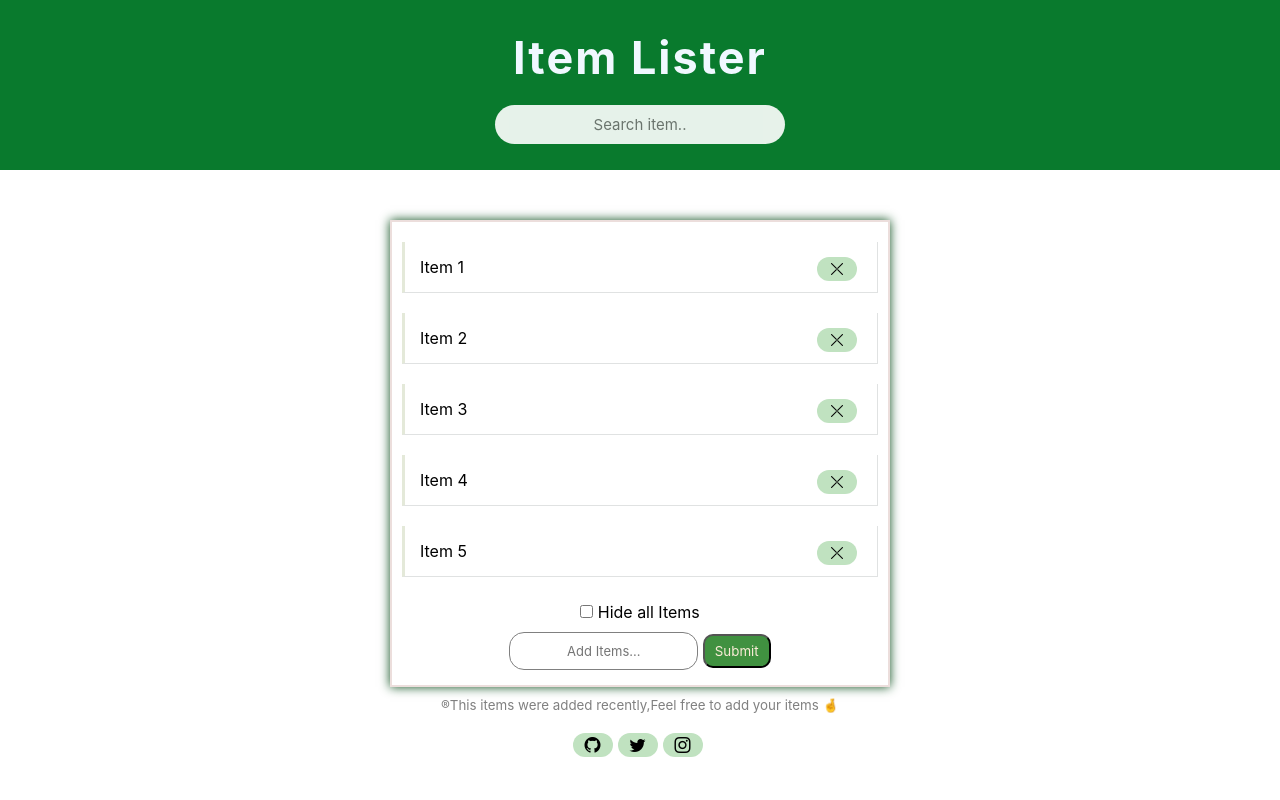
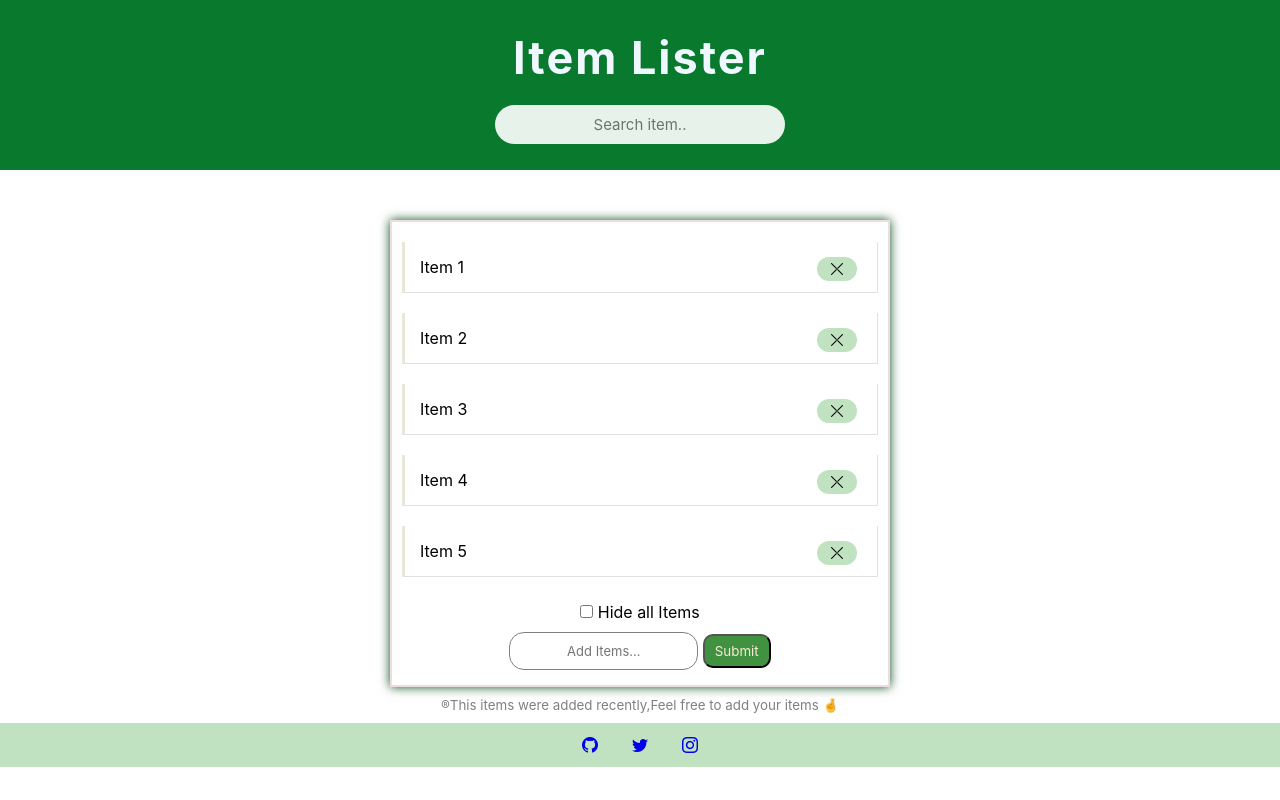
Before and after one commit to sazzy-josh/Item-lister, a plain HTML site: page index.html in a window 1280 px wide. Drawn offline with nearby package versions, Linux system fonts and the light colour scheme.

Commit message:
nothing to see

```diff
--- a/index.html
+++ b/index.html
@@ -35,13 +35,14 @@
         </div>
 
         <div id="empty"> <small> ®This items were added recently,Feel free to add your items 🤞  </small></div>
+        <footer>
+            <a href="#"><i id="footer" class="bi bi-github"></i></a>
+            <a href="#"><i id="footer" class="bi bi-twitter"></i></a>
+            <a href="#"><i  id="footer" class="bi bi-instagram"></i></a>
+        </footer>
+        <script src="./app.js"></script>
 
     </div>
-    <footer>
-        <i id="footer" class="bi bi-github"></i>
-        <i id="footer" class="bi bi-twitter"></i>
-        <i  id="footer" class="bi bi-instagram"></i>
-    </footer>
-    <script src="./app.js"></script>
+
 </body>
 </html>
--- a/style.css
+++ b/style.css
@@ -126,10 +126,15 @@ i:hover{
 footer{
     display: flex;
     justify-content: center;
-    margin-top: 10px;
-
+    margin: 0px;
+    background-color: rgb(192, 226, 192);
+    width: 100%;
+    padding: 10px 0;
 }
 
+#footer{
+    margin-left: 5px;
+}
 #footer:hover{
     transform: scale(1.3);
     -webkit-transform: scale(1.3);
```
